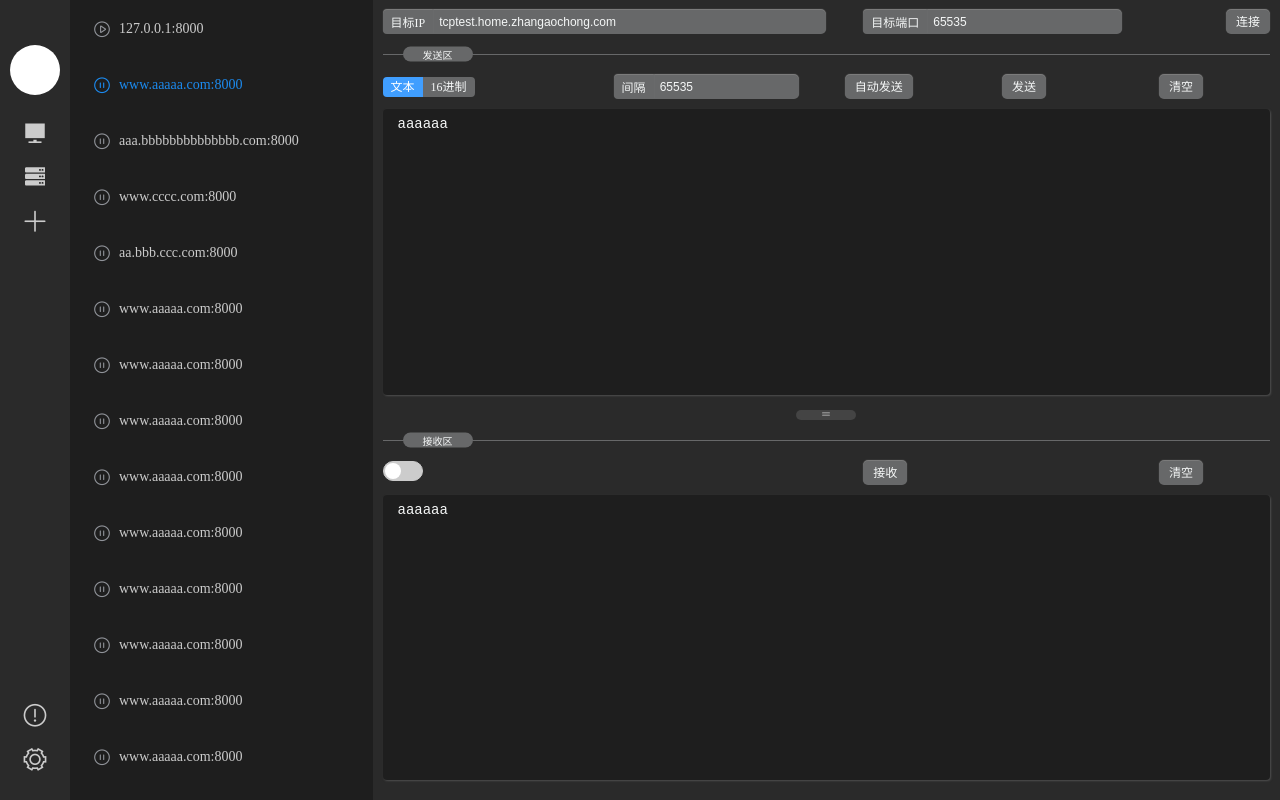
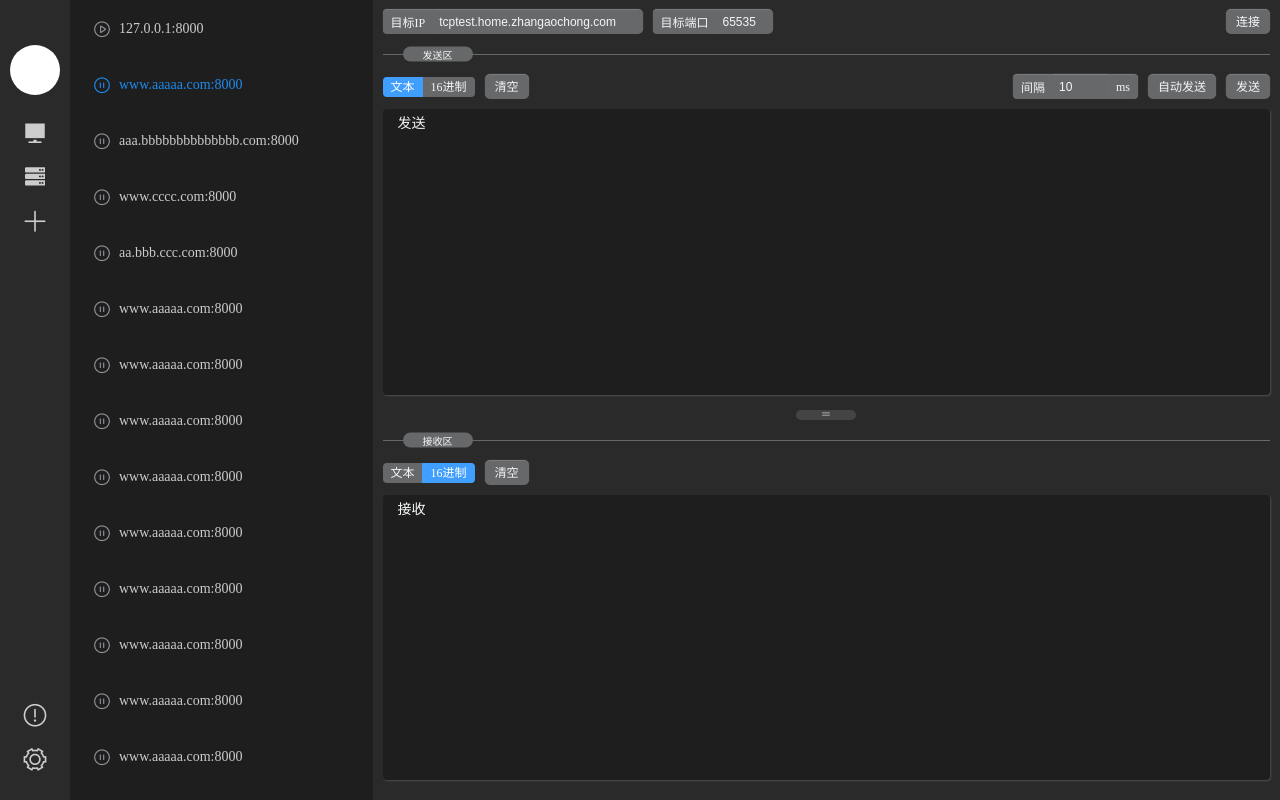
Before and after one commit to AochongZhang/TDT, a Vue app: page /#/ in a window 1280 px wide. Built offline with nearby package versions, Linux system fonts and the light colour scheme.

Commit message:
修改按钮布局

```diff
--- a/src/components/Console.vue
+++ b/src/components/Console.vue
@@ -2,53 +2,42 @@
   <div id="console">
     <div :style="{height: containerHeight + 'px'}">
       <div class="title-bar">
-        <el-row type="flex" justify="space-between">
-          <el-col :span="12">
-            <el-input v-model="host" size="mini">
+        <div class="fl">
+          <el-input class="host-input" v-model="host" size="mini">
             <template slot="prepend">目标IP</template>
           </el-input>
-          </el-col>
-          <el-col :span="7">
-            <el-input v-model="port" size="mini">
+          <el-input class="port-input" v-model="port" size="mini">
             <template slot="prepend">目标端口</template>
           </el-input>
-          </el-col>
-          <el-col :span="3" style="text-align: right">
+        </div>
+        <div class="fr">
           <el-button size="mini">连接</el-button>
-          </el-col>
-        </el-row>
+        </div>
       </div>
       <div class="content-top" :style="{height: contentTopHeight + 'px'}">
         <el-divider content-position="left">发送区</el-divider>
         <div class="control-bar">
-          <el-row type="flex" justify="space-between">
-            <el-col :span="5">
-              <el-radio-group v-model="radio4" size="mini">
+          <div class="fl">
+            <el-radio-group class="send-input-type" v-model="sendInputType" size="mini">
               <el-radio-button label="文本"></el-radio-button>
               <el-radio-button label="16进制"></el-radio-button>
             </el-radio-group>
-            </el-col>
-            <el-col :span="5">
-              <el-input v-model="port" size="mini">
+            <el-button size="mini">清空</el-button>
+          </div>
+          <div class="fr">
+            <el-input class="send-time-input" v-model="sendTime" size="mini">
               <template slot="prepend">间隔</template>
+              <template slot="append">ms</template>
             </el-input>
-            </el-col>
-            <el-col :span="3">
             <el-button size="mini">自动发送</el-button>
-            </el-col>
-            <el-col :span="3">
             <el-button size="mini">发送</el-button>
-            </el-col>
-            <el-col :span="3">
-              <el-button size="mini">清空</el-button>
-            </el-col>
-          </el-row>
+          </div>
         </div>
         <el-input
           resize="none"
           :style="{height: contentTopHeight - 65 + 'px'}"
           type="textarea"
-          v-model="textarea"
+          v-model="sendInputValue"
         ></el-input>
       </div>
 
@@ -60,23 +49,20 @@
       <div class="content-bottom" :style="{height: contentBottomHeight + 'px'}">
         <el-divider content-position="left">接收区</el-divider>
         <div class="control-bar">
-          <el-row type="flex" justify="space-between">
-            <el-col :span="12">
-              <el-switch v-model="value" active-color="#1c8bf0" inactive-color="#ccc"></el-switch>
-            </el-col>
-            <el-col :span="7">
-              <el-button size="mini">接收</el-button>
-            </el-col>
-            <el-col :span="3">
+          <div class="fl">
+            <el-radio-group class="send-input-type" v-model="reciveOutputType" size="mini">
+              <el-radio-button label="文本"></el-radio-button>
+              <el-radio-button label="16进制"></el-radio-button>
+            </el-radio-group>
             <el-button size="mini">清空</el-button>
-            </el-col>
-          </el-row>
+          </div>
         </div>
         <el-input
+          readonly
           resize="none"
           :style="{height: contentBottomHeight - 65 + 'px'}"
           type="textarea"
-          v-model="textarea"
+          v-model="reciveOutputValue"
         ></el-input>
       </div>
     </div>
@@ -92,12 +78,15 @@ export default {
       port: "65535",
       localPort: "",
       value: false,
-      textarea: "aaaaaa",
       global: this.Global,
       dragListMouseY: 0,
       contentTopHeight: 0,
       contentHeightMin: 100,
-      radio4: "文本"
+      sendInputValue: "发送",
+      sendInputType: "文本",
+      sendTime: 10,
+      reciveOutputType: "16进制",
+      reciveOutputValue: "接收"
     };
   },
   computed: {
@@ -157,10 +146,12 @@ export default {
 }
 
 .title-bar {
+  height: 24px;
   -webkit-app-region: drag;
 }
 
 .control-bar {
+  height: 24px;
   margin-bottom: 10px;
 }
 
@@ -176,4 +167,23 @@ export default {
   margin: 0 auto;
   margin-top: 5px;
 }
+
+.host-input {
+  width: 260px;
+  margin-right: 10px;
+}
+
+.port-input {
+  width: 120px;
+  margin-right: 10px;
+}
+
+.send-input-type {
+  margin-right: 10px;
+}
+
+.send-time-input {
+  width: 125px;
+  margin-right: 10px;
+}
 </style>
--- a/src/components/Global.vue
+++ b/src/components/Global.vue
@@ -20,6 +20,14 @@ export default {
 .base {
   height: 100vh !important;
   position: absolute !important;
+}
+
+.fl {
+  float: left;
+}
+
+.fr {
+  float: right;
 }
 
 .el-button,
```
Lines whose indentation alone changed are shown as unchanged.
